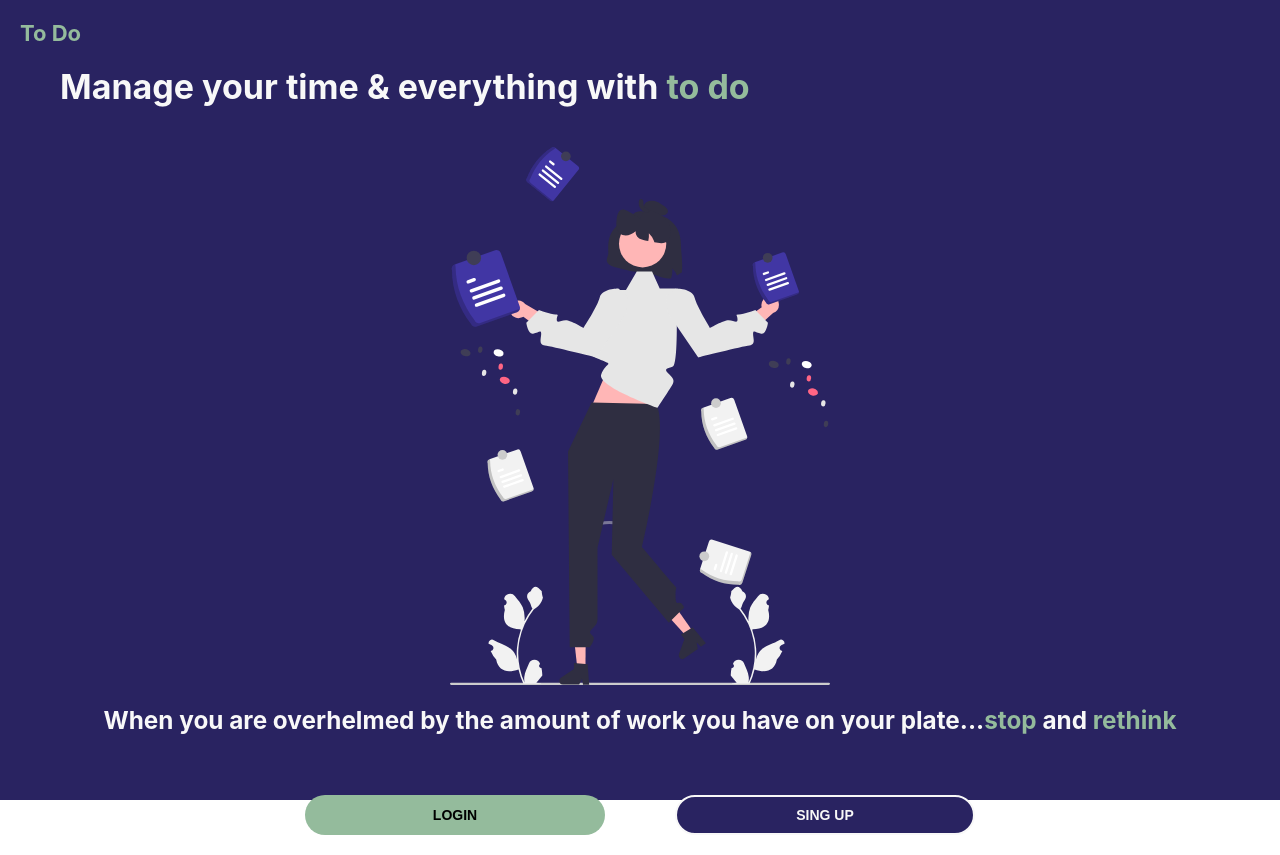
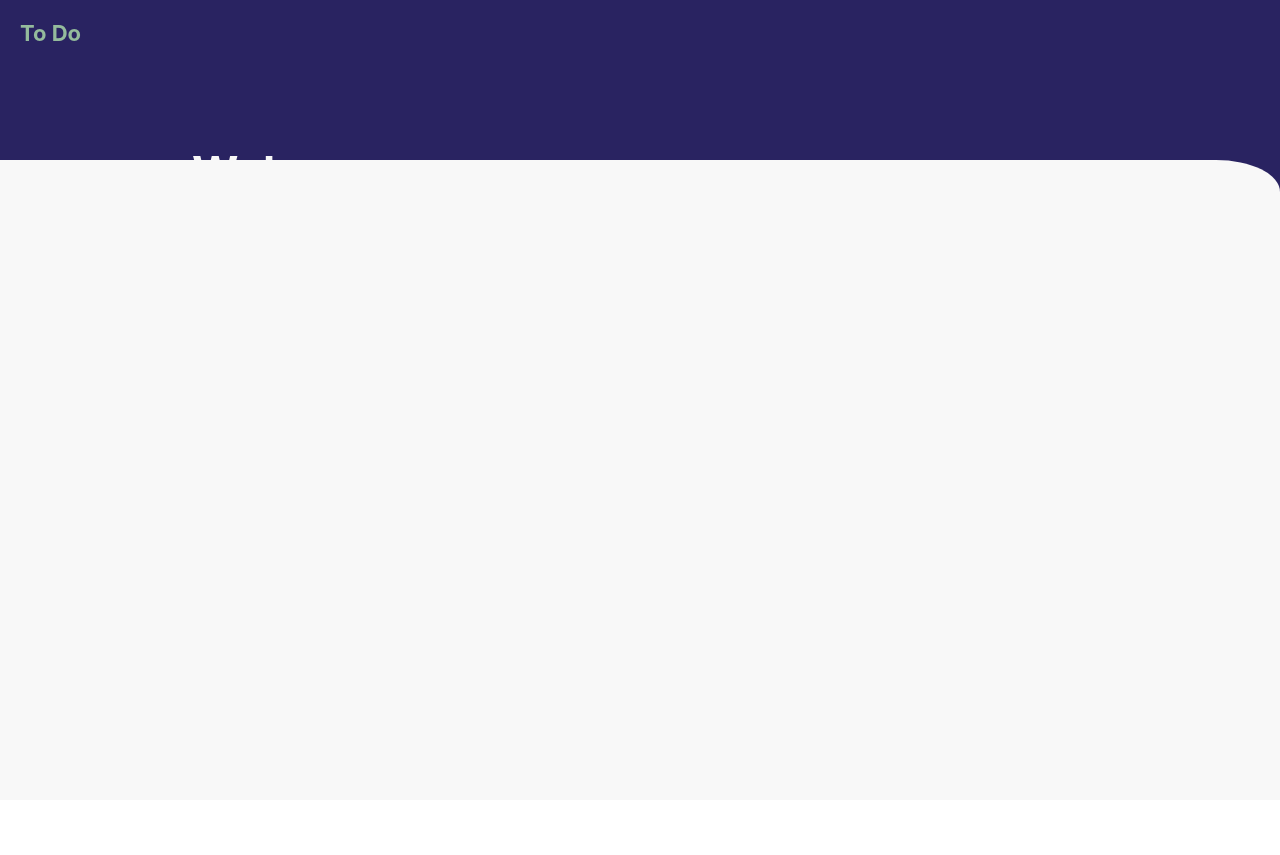
Before and after one commit to lupeMorales/to-do, a React (Create React App) app: page /login in a window 1280 px wide. After the commit the page ends 800 px from the top, so only its background shows below. Built offline with nearby package versions, Linux system fonts and the light colour scheme.

Commit message:
add routes

```diff
--- a/package.json
+++ b/package.json
@@ -1,5 +1,6 @@
 {
   "name": "todo",
+  "homepage": "./",
   "version": "0.1.0",
   "private": true,
   "dependencies": {
@@ -14,6 +15,7 @@
     "node-sass": "^7.0.3",
     "react": "^18.2.0",
     "react-dom": "^18.2.0",
+    "react-router-dom": "^6.4.2",
     "react-scripts": "5.0.1",
     "web-vitals": "^2.1.4",
     "yup": "^0.32.11"
--- a/src/App.js
+++ b/src/App.js
@@ -1,13 +1,13 @@
-/* import LoginFormik from "./components/pures/loginFormik"; */
-/* import RegisterFormik from "./components/pures/registerFormik"; */
+import "./styles/App.scss";
+
+import { Route, Routes, Navigate } from "react-router-dom";
+import Home from "./pages/home/Home";
 import LoginPage from "./pages/auth/LoginPage";
-import Home from "./pages/home/Home";
-import "./styles/App.scss";
-/* import Error404 from "./pages/404/error404.jsx"; */
-/* import Task from "./components/pures/task"; */
-/* import TaskList from "./components/containers/taskList"; */
+import SingUPage from "./pages/auth/SingUpPage";
+import TaskList from "./components/containers/taskList";
 
 function App() {
+  const logged = true;
   return (
     <div className="App">
       {/*    {<Error404 />} */}
@@ -15,8 +15,17 @@ function App() {
       {/*   <TaskList /> */}
       {/*       <LoginFormik /> */}
       {/*     <RegisterFormik /> */}
-      {<Home />}
+      {/*  {<Home />} */}
       {/*     <LoginPage /> */}
+      <Routes>
+        <Route path="/" element={<Home />} />
+        <Route path="/login" element={<LoginPage />} />
+        <Route path="/register" element={<SingUPage />} />
+        <Route
+          path="/tasks"
+          element={logged ? <TaskList /> : <Navigate replace to={"/login"} />}
+        ></Route>
+      </Routes>
     </div>
   );
 }
--- a/src/pages/auth/SingUpPage.jsx
+++ b/src/pages/auth/SingUpPage.jsx
@@ -1,5 +1,5 @@
 import React from "react";
-import "../../styles/pages/SingUPage.scss";
+import "../../styles/pages/SingUpPage.scss";
 /* import SingUFormik from "./components/pures/loginFormik"; */
 
 const SingUPage = () => {
--- a/src/pages/home/Home.jsx
+++ b/src/pages/home/Home.jsx
@@ -1,6 +1,7 @@
 import React from "react";
 import "../../styles/pages/Home.scss";
 import image from "../../images/homeImg.svg";
+import { Link } from "react-router-dom";
 const Home = () => {
   return (
     <div className="home">
@@ -27,8 +28,12 @@ const Home = () => {
           <span className="text-color">rethink</span>
         </h3>
         <section className="button-container">
-          <button className="home__buttom main">login</button>
-          <button className="home__buttom secondary">sing up</button>
+          <button className="home__buttom main">
+            <Link to="/login">login</Link>
+          </button>
+          <button className="home__buttom secondary">
+            <Link to="/register">sign up</Link>
+          </button>
         </section>
       </main>
     </div>
--- a/src/styles/pages/LoginPage.scss
+++ b/src/styles/pages/LoginPage.scss
@@ -10,11 +10,12 @@
     font-weight: bold;
     text-transform: capitalize;
     color: $green-tag;
+    font-size: clamp(1.2rem, 1.8vw, 2.2rem);
     padding: 20px;
   }
 
   &__text {
-    margin: 40px 15%;
+    margin: 80px 15%;
     line-height: 55px;
     text-align: left;
     width: 6ch;
@@ -22,10 +23,12 @@
     text-transform: capitalize;
   }
   &__form {
-    height: 70vh;
+    position: absolute;
+    bottom: 0;
+    height: 80vh;
     width: 100%;
     background-color: $light-grey;
-    border-radius: 0 35px 0 0;
+    border-radius: 0 5% 0 0;
   }
 }
 .text-color {
--- a/src/styles/pages/SingUpPage.scss
+++ b/src/styles/pages/SingUpPage.scss
@@ -10,11 +10,12 @@
     font-weight: bold;
     text-transform: capitalize;
     color: $green-tag;
+    font-size: clamp(1.2rem, 1.8vw, 2.2rem);
     padding: 20px;
   }
 
   &__text {
-    margin: 40px 15%;
+    margin: 80px 15%;
     line-height: 55px;
     text-align: left;
     width: 6ch;
@@ -22,10 +23,12 @@
     text-transform: capitalize;
   }
   &__form {
-    height: 70vh;
+    position: absolute;
+    bottom: 0;
+    height: 80vh;
     width: 100%;
     background-color: $light-grey;
-    border-radius: 0 35px 0 0;
+    border-radius: 0 5% 0 0;
   }
 }
 .text-color {
```
Also changed, not shown: src/index.js (+10 -8 lines), 1 other file (tests, documents, lock files or other folders).
